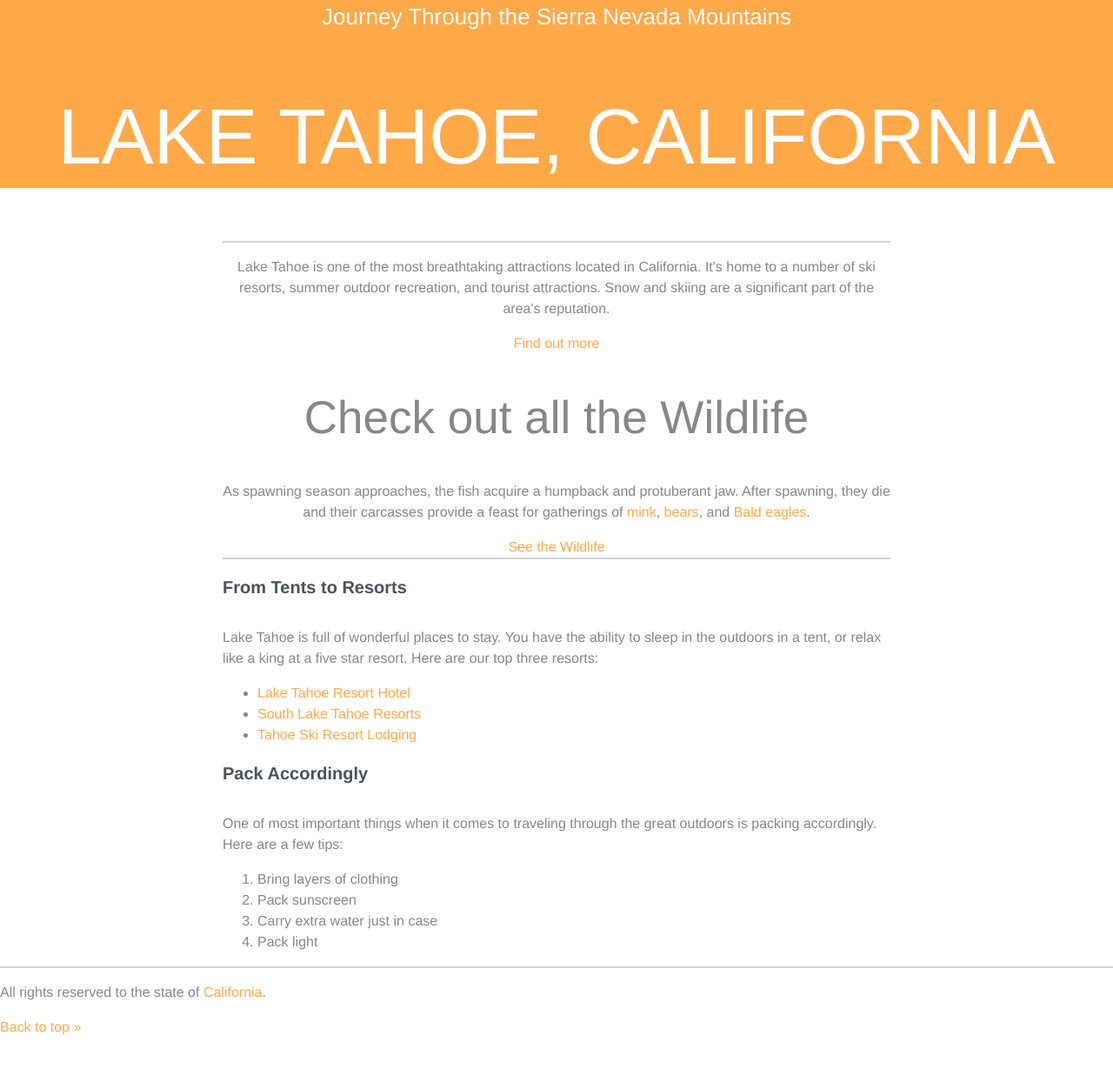
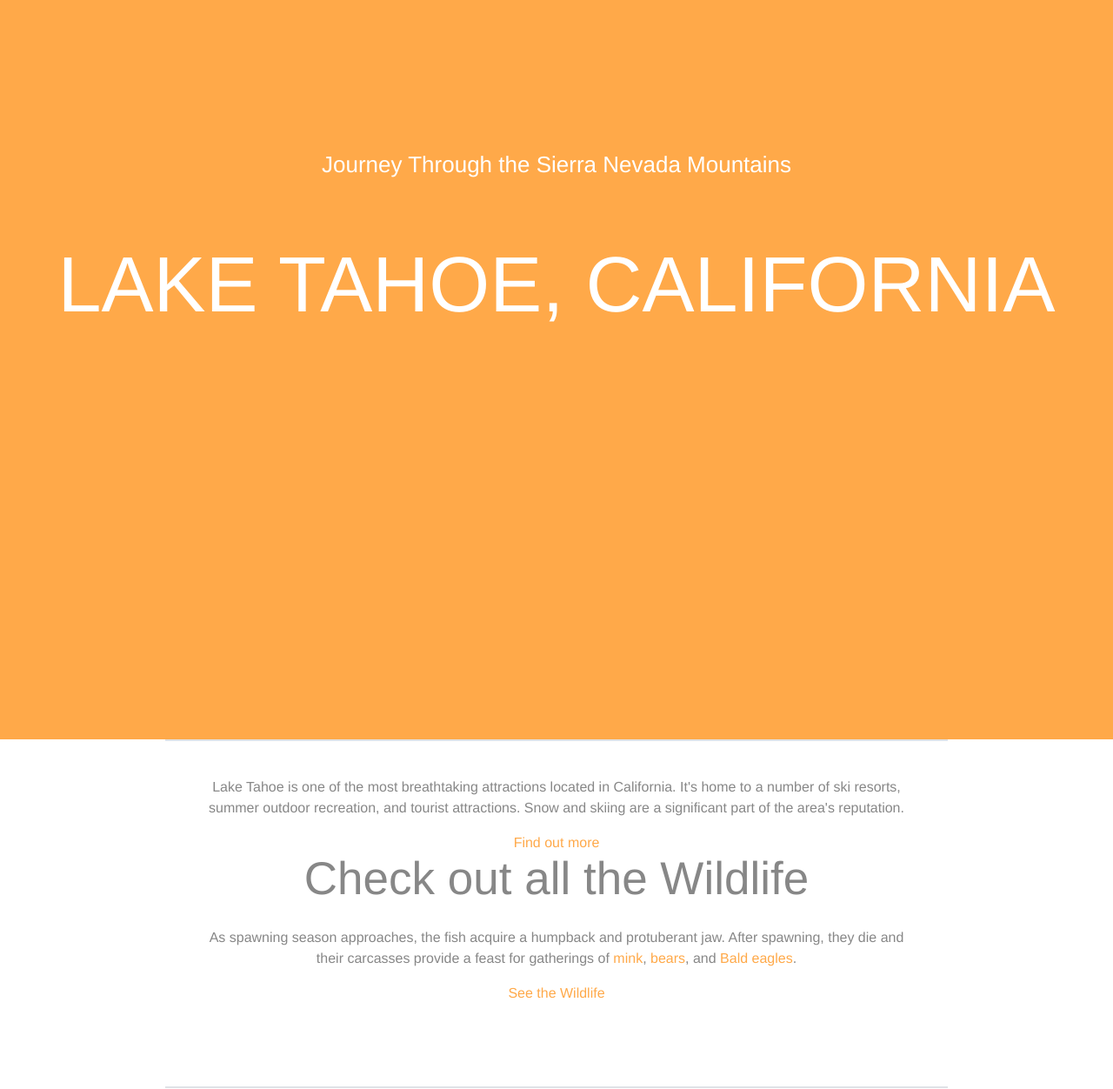
Before and after one commit to BluePawDev/css-basics-overview, a plain HTML site: page index.html in a window 1280 px wide. Shown: the top 1252 px of the page at 87% size. Before the commit the page ends 1193 px from the top, so only its background shows below. Drawn offline with Linux system fonts and the light colour scheme; files that its build step writes are made by us from their sources.

Commit message:
Box-sizing
Added * {box-sizing: border-box;} and img {max-width: 100%;}

```diff
--- a/style.css
+++ b/style.css
@@ -1,4 +1,8 @@
 /* Base Styles -------------------- */
+
+* {
+  box-sizing: border-box;
+}
 
 body {
   color: #878787;
@@ -18,14 +22,19 @@ h2 {
   font-size: 3.3125em; /* 53px/16px  */
   font-weight: normal;
   line-height: 1.1;
-  margin-bottom: 0.5m; /* 26px */
+  margin: 0 0 .5em; /* 0 0 26px */
 }
 
 h3 {
   font-size: 1.25em; /* 20px/16px  */
   color: #48525c;
   line-height: 1.2;
-  margin-bottom: 1.7em;
+  margin-bottom: 1.7em; /* 34px */
+}
+
+img {
+  max-width: 100%;
+  margin-bottom: 20px;
 }
 
 /* Pseudo-classes ------------------ */
@@ -33,7 +42,6 @@ h3 {
 a:link {
   color: rgb(255, 169, 73);
   text-decoration: none;
-
 }
 
 a:visited {
@@ -52,7 +60,9 @@ a:active {
 
 .main-header {
   background-color: #ffa949;
-}
+  padding-top: 170px;
+  height: 850px;
+ }
 
 .title {
   color: white;
@@ -70,6 +80,25 @@ a:active {
   text-align: center;
 }
 
+.primary-content {
+	padding-top: 25px;
+  padding-bottom: 95px;
+}
+
+.secondary-content {
+	padding-top: 80px;
+	padding-bottom: 70px;
+  border-bottom: 2px solid #dfe2e6;
+}
+
+.callout {
+  font-size: 1.25em;
+  border-bottom: 3px solid;
+  padding: 0 9px 3px;
+  margin-top: 20px;
+  display: inline-block;
+}
+
 .main-footer {
   padding-top: 60px;
   padding-bottom: 60px;
@@ -77,14 +106,17 @@ a:active {
 }
 
 .t-border {
-  border-top: 2px solid lightgrey;
+  border-top: 2px solid #dfe2e6;
 }
 
 /* Layout Styles ------------------ */
 
 .primary-content,
 .secondary-content {
-  width: 60%;
+  width: 75%;
+  max-width: 900px;
+  padding-left: 50px;
+  padding-right: 50px;
   margin: auto;
 }
 
@@ -93,12 +125,9 @@ a:active {
   background-color: #434a52;
   padding: 18% 24%;
   border-top: 10px solid #ffa949;
-/*
-  margin-top: 105px;
-  margin-right: 0;
-  margin-bottom: 60px;
-  margin-left: 0;
-*/
-
   margin: 105px 0 60px;
 }
+
+.arrow {
+  width: 50px;
+}
```
